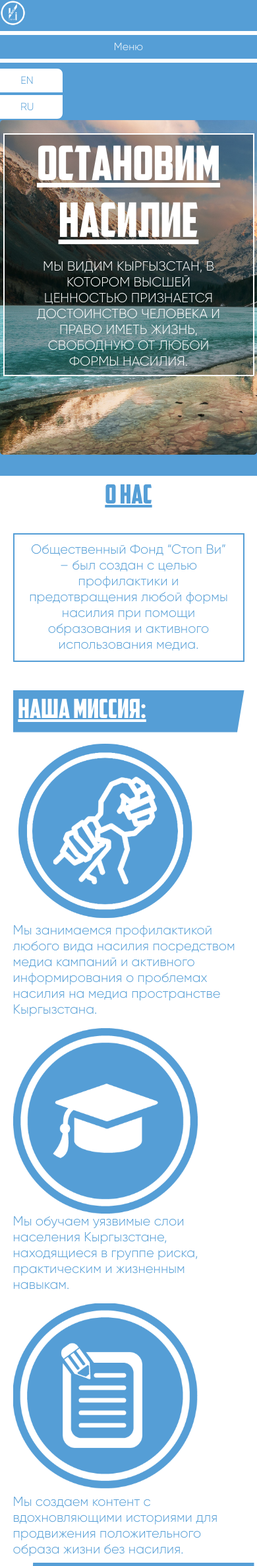
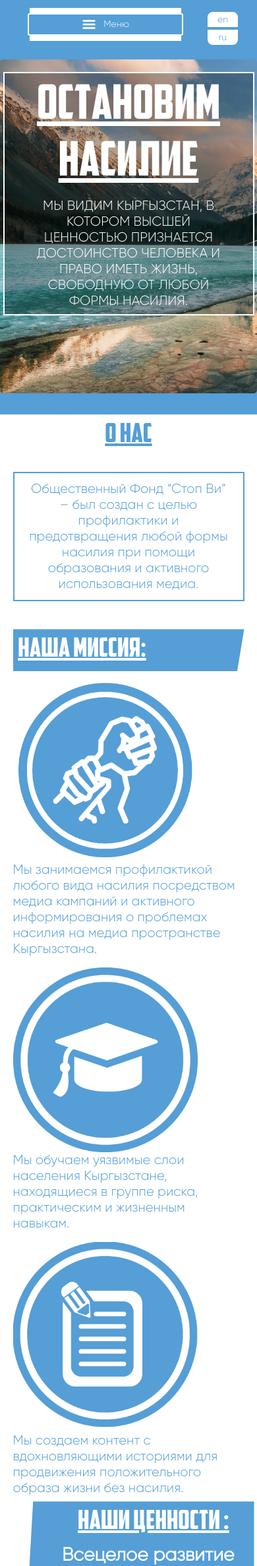
Before and after one commit to quantagonista/stop-vi-website, a Django app: page / in a window 390 px wide. Shown: the top 2373 px of the page at 66% size. Run offline with Django 3.2, Linux system fonts and the light colour scheme; some libraries are stand-ins or nearby versions; some web fonts are replaced.

Commit message:
Final trans, and some fixes

```diff
--- a/system/static/css/style.css
+++ b/system/static/css/style.css
@@ -37,9 +37,7 @@
     padding: 0;
 }
 
-.header-navigation {
-    padding: auto 4vw;
-}
+.header-navigation { }
 
 .thin {
     font-family: "Gilroy Light", serif;
@@ -120,7 +118,7 @@
 }
 
 .navbar-top {
-    padding: 1vw;
+    padding: 10px;
     margin-top: 2vw;
     background-color: white;
 }
@@ -169,8 +167,7 @@
 .logo {
     max-width: 100%;
     display: block;
-    width: 10vw;
-    height: 10vw;
+
     overflow: hidden;
     border-radius: 50%;
 
@@ -204,7 +201,7 @@
 
 .lang-group {
     margin-top: 2vw;
-    margin-right: 3vw;
+    margin-right: 1vw;
 }
 
 .nav-btn {
@@ -267,7 +264,7 @@
         display: block
     }
     .responsive a{
-        display: block;
+        display: inline-flex;
         transition-duration: 300ms;
     }
 }
--- a/system/templates/system/base.html
+++ b/system/templates/system/base.html
@@ -8,7 +8,7 @@
     <title>StopVi</title>
     <script src="{% static 'js/jquery-3.2.1.min.js' %}"></script>
 
-    <link rel="icon" type="image/x-icon" href=""/>
+    <link rel="icon" href="{% static 'img/favicon.png' %}" type="image/png">
     <link rel="stylesheet" href="{% static 'css/bootstrap.css' %}">
     <link rel="stylesheet" href="{% static 'css/bootstrap-grid.css' %}">
     <link rel="stylesheet" href="{% static 'css/bootstrap-reboot.css' %}">
@@ -16,17 +16,15 @@
 </head>
 <body>
 
-<div class="header-navigation">
-    <div class="row">
-        <div class="col-sm-2 col-md-2">
-            <img src="{% static 'img/stopVilogo.gif' %}" class="img-fluid logo"/>
+<div class="d-flex mb-3">
+        <div class="col mt-2">
+            <img width="90%" src="{% static 'img/stopVilogo.gif' %}" class="img-fluid"/>
         </div>
 
-
-        <div class="col-md-8 offset-md-0 ">
-            <div class="navbar-top">
-                <nav class="row">
-                    <button id="toogleButton" class="col btn btn-donate">{% trans 'Меню' %}</button>
+        <div class="col-md-9 mt-1">
+            <div class="navbar-top ">
+                <nav class="row btn-sm btn-group-sm">
+                    <div id="toogleButton" class="col btn btn-donate"> <img class="img-fluid mr-2" width="10%" src="{% static 'img/menu.gif' %}"> {% trans 'Меню' %}</div>
                     <a class="col-sm-12 col-md btn nav-btn" href="#"> {% trans 'О НАС' %} </a>
                     <a class="col-sm-12 col-md btn nav-btn" href="#">{% trans 'КАК МЫ РАБОТАЕМ' %}</a>
                     <a class="col-sm-12 col-md btn nav-btn " href="#">{% trans 'ГДЕ МЫ РАБОТАЕМ' %}</a>
@@ -38,20 +36,19 @@
             </div>
         </div>
 
+        <div class="col mt-1">
+            <div class="lang-group btn-group btn-sm">
 
-        <div class="col-sm-4 offset-sm-1 offset-md-1 col-md-1">
-            <div class="lang-group row">
-
-                <form action="{% url 'home' %}" method="post">
+                <form action="{% url 'set_language' %}" method="post">
                     {% csrf_token %}
-                    <input name="lang" type="submit" class=" col btn btn-lang left" value="EN"/>
-                    <input name="lang" type="submit" class="col btn btn-lang right" value="RU"/>
+                    <input name="language" type="submit" class=" col btn-lang left" value="en"/>
+                    <input name="language" type="submit" class="col btn-lang right" value="ru"/>
                 </form>
             </div>
         </div>
-    </div>
+</div>
 
-</div>
+
 
 {% block content %}
 
--- a/system/templates/system/index.html
+++ b/system/templates/system/index.html
@@ -10,7 +10,7 @@
 
     <div class=" block blue jumbotron startpage">
         <div class="row ">
-            <div class="brd bg-fade col-sm-12 col-md-8 offset-md-2">
+            <div class=" brd mt-auto bg-fade col-sm-12 col-md-8 offset-md-2">
                 <h1 class="display-3 text-center">{% trans 'ОСТАНОВИМ НАСИЛИЕ' %}</h1>
                 <p class=" h5 col-sm-8 col-md-8 offset-md-2 text-uppercase">
                     {% trans 'Мы видим Кыргызстан, в котором высшей ценностью признается достоинство человека и право иметь жизнь, свободную от любой формы насилия.' %}
@@ -333,11 +333,11 @@
                         <img class="card-img-top" src="{% static 'img/vio-3.jpg' %}" alt="Card image cap">
                         <div class="glyph p-1">
                             <img src="{% static 'img/file.svg' %} " width="25px">
-                            {% trans 'Документ' %}
+                            {% trans 'Статья' %}
                         </div>
                         <div class="card-block p-3">
-                            <h4 class="card-title">{% trans 'ЗВОНИТЕ КОГДА БУДУТ УБИВАТЬ!' %}</h4>
-                            <p class="card-text">{% trans 'Отчет Humans rights Watch 2015' %}</p>
+                            <h4 class="card-title">{% trans 'Почему девочки в селах рано выходят замуж?' %}</h4>
+                            <p class="card-text">{% trans 'Наше исследование' %}</p>
                         </div>
                         <div class="card-footer">
                             <a href="#" class="btn btn-donate">{% trans 'Узнать больше' %} ></a>
@@ -465,12 +465,10 @@
                         <img class="img-fluid rounded" src="{% static 'img/content.gif' %}">
                     </div>
                     <div class="col-sm-12 col-md">
-                        <div class="name h5 text-left ">NAME</div>
+                        <div class="name h5 text-left ">{% trans 'Рахатай' %}</div>
                         <div class="story">
                             <div class="text-right  font-weight-bold h5">"Stop Vi School"</div>
-                            Lorem ipsum dolor sit amet, consectetur adipisicing elit. Eius id natus quis ut voluptates?
-                            Animi consequatur deleniti dicta dolorum earum ex inventore minima natus, nobis quaerat quia
-                            rerum ullam voluptas.
+                            {% trans 'Когда я начала посещать медиакурсы, я поняла что как много я не знаю об использовании медиа в современном мире. Мы изучали журналистику, навыки фотографии, фотошоп, и многое другое. Сейчас данные навыки я применяю в работе. Благодаря медиашколе я освоила новую профессию, которая помогает мне дальше развиваться.'  %}
                         </div>
                     </div>
                 </div>
--- a/system/views.py
+++ b/system/views.py
@@ -16,4 +16,5 @@
         if request.method == 'POST':
             user_language = self.request.POST.get('lang')
             translation.activate(user_language)
+
         return render(request, self.template_name)
```
Also changed, not shown: public_fund/settings.py (+2 -9 lines), system/locale/en/LC_MESSAGES/django.po, system/static/img/favicon.png (added), system/static/img/menu.gif (added), 1 other file.
